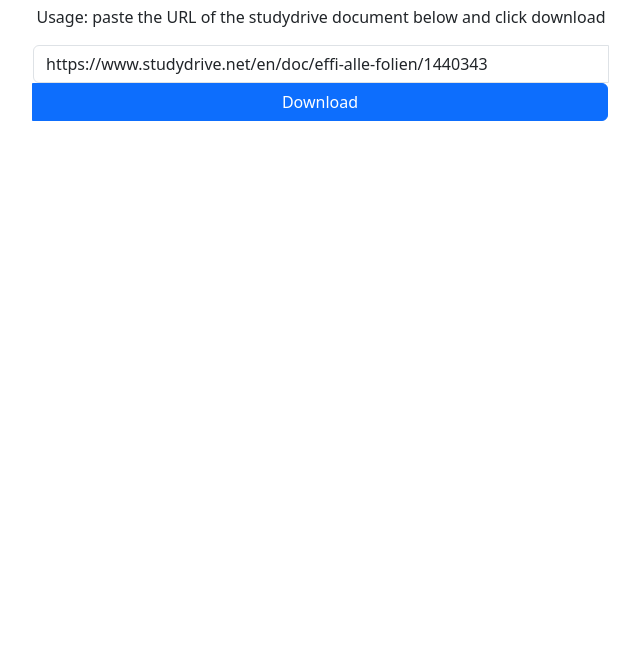
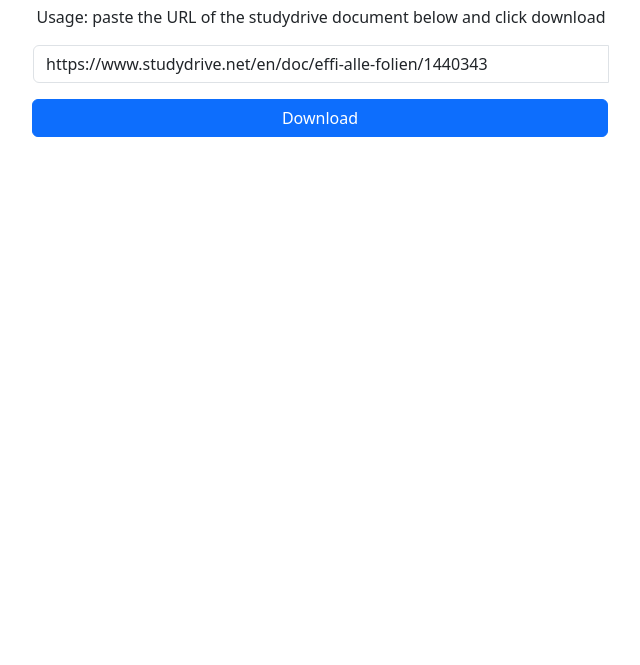
Before and after one commit to the-codeboy/studyscraper-rs, a plain HTML site: page static/index.html in a window 1280 px wide. Shown: the part 135-800 px from the top of the page, without its empty margins (319-959 px from the left). Drawn offline with nearby package versions, Linux system fonts and the light colour scheme.

Commit message:
fix: rounded button & margin

```diff
--- a/static/index.html
+++ b/static/index.html
@@ -38,7 +38,10 @@
           placeholder="Paste the URL here"
           value="https://www.studydrive.net/en/doc/effi-alle-folien/1440343"
         />
-        <button class="btn btn-primary btn-download" onclick="download()">
+        <button
+          class="btn btn-primary btn-download rounded mt-3"
+          onclick="download()"
+        >
           Download
         </button>
       </div>
```
